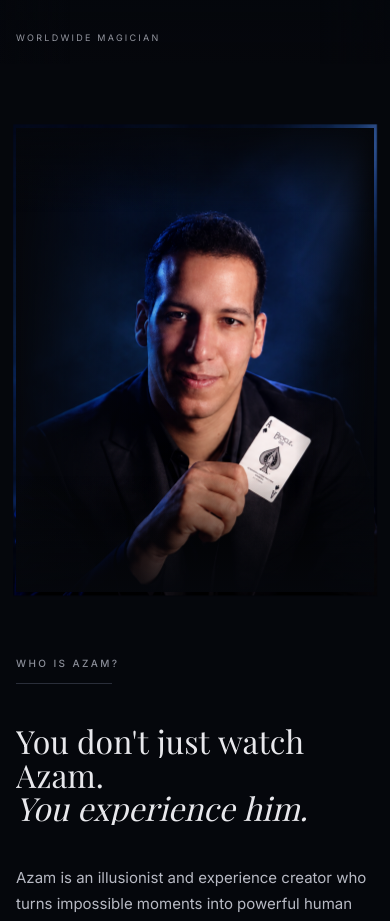
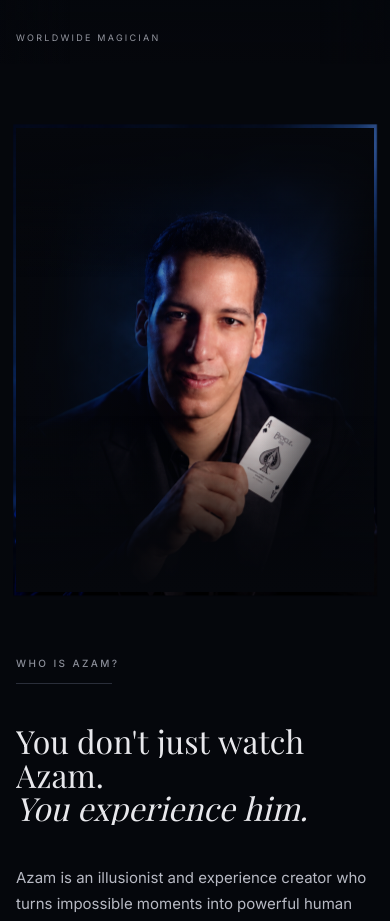
Before and after one commit to Suryansh9331/azams_portfolio, a React (Vite) app: page / in a window 390 px wide. Shown: the part 780-1701 px from the top of the page. Built offline with nearby package versions, Linux system fonts and the light colour scheme; a web font is replaced by a local one.

Commit message:
Refactor gradient overlays in About section for improved visual depth and responsiveness

```diff
--- a/src/components/About.tsx
+++ b/src/components/About.tsx
@@ -97,31 +97,31 @@ export function About() {
               className="about-img absolute inset-0 h-full w-full object-cover object-center"
             />
             <div
-              className="pointer-events-none absolute inset-y-0 left-0 w-[45%]"
+              className="pointer-events-none absolute inset-y-0 left-0 w-[55%]"
               style={{
                 backgroundImage:
-                  "linear-gradient(90deg, rgba(5,7,12,1) 0%, rgba(5,7,12,0.75) 25%, rgba(5,7,12,0.3) 65%, rgba(5,7,12,0) 100%)",
+                  "linear-gradient(90deg, rgba(5,7,12,1) 0%, rgba(5,7,12,0.95) 20%, rgba(5,7,12,0.6) 55%, rgba(5,7,12,0.15) 85%, rgba(5,7,12,0) 100%)",
               }}
             />
             <div
-              className="pointer-events-none absolute inset-y-0 right-0 w-[22%] md:w-[18%] lg:w-[14%]"
+              className="pointer-events-none absolute inset-y-0 right-0 w-[32%] md:w-[26%] lg:w-[22%]"
               style={{
                 backgroundImage:
-                  "linear-gradient(90deg, rgba(5,7,12,0) 0%, rgba(5,7,12,0.55) 55%, rgba(5,7,12,1) 100%)",
+                  "linear-gradient(90deg, rgba(5,7,12,0) 0%, rgba(5,7,12,0.4) 35%, rgba(5,7,12,0.85) 70%, rgba(5,7,12,1) 100%)",
               }}
             />
             <div
-              className="pointer-events-none absolute inset-x-0 top-0 h-[18%]"
+              className="pointer-events-none absolute inset-x-0 top-0 h-[32%]"
               style={{
                 backgroundImage:
-                  "linear-gradient(180deg, rgba(5,7,12,0.9) 0%, rgba(5,7,12,0) 100%)",
+                  "linear-gradient(180deg, rgba(5,7,12,1) 0%, rgba(5,7,12,0.85) 30%, rgba(5,7,12,0.35) 70%, rgba(5,7,12,0) 100%)",
               }}
             />
             <div
-              className="pointer-events-none absolute inset-x-0 bottom-0 h-[25%]"
+              className="pointer-events-none absolute inset-x-0 bottom-0 h-[38%]"
               style={{
                 backgroundImage:
-                  "linear-gradient(180deg, rgba(5,7,12,0) 0%, rgba(5,7,12,0.9) 100%)",
+                  "linear-gradient(180deg, rgba(5,7,12,0) 0%, rgba(5,7,12,0.35) 30%, rgba(5,7,12,0.85) 70%, rgba(5,7,12,1) 100%)",
               }}
             />
           </div>
```
